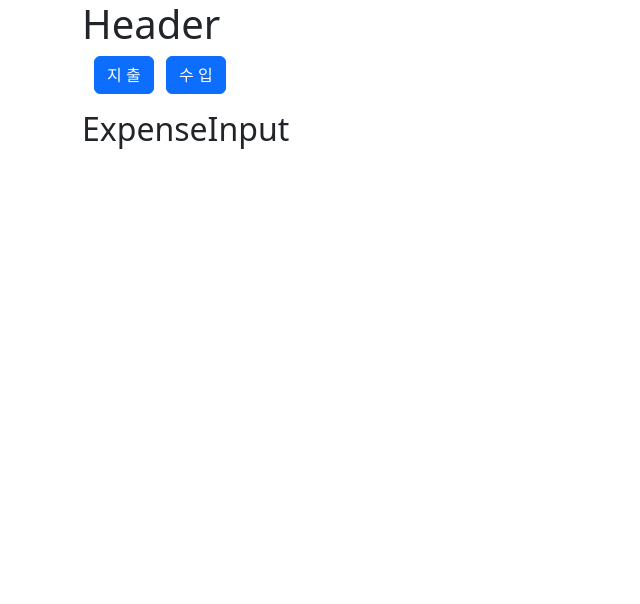
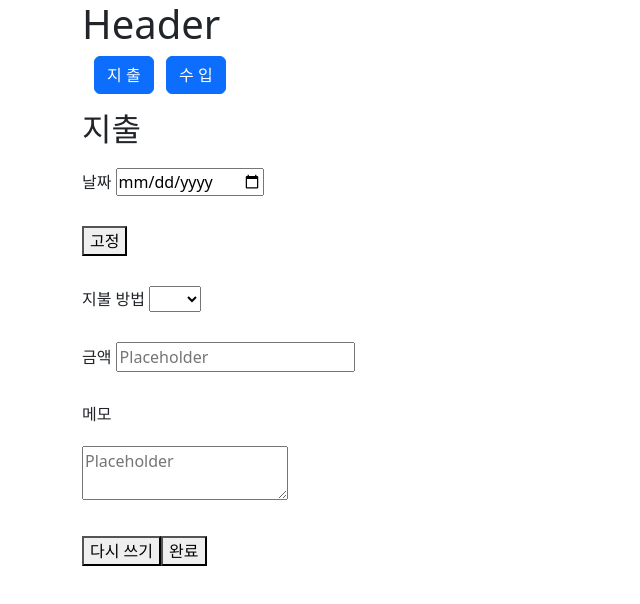
Before and after one commit to AnnyeongHae/MoneyBuddyClone, a Vue app: page /Input in a window 1280 px wide. Shown: the top 604 px of the page, without its empty margins (0-640 px from the left). Built offline with nearby package versions, Linux system fonts and the light colour scheme.

Commit message:
지현_1

```diff
--- a/src/pages/Input.vue
+++ b/src/pages/Input.vue
@@ -1,9 +1,54 @@
 <template>
+  <form>
     <div>
-        <h2>ExpenseInput</h2>
+      <h2>지출</h2>
     </div>
+
+    <div class="a">
+      <label for="date">날짜&nbsp;</label>
+      <input type="date" v-model="date" id="date" placeholder="Placeholder" />
+    </div>
+
+    <div class="fix-button">
+      <button @click="periodicExpense">고정</button>
+    </div>
+
+    <div class="c">
+      <label for="paymentMethod">지불 방법&nbsp;</label>
+      <select v-model="paymentMethod" id="paymentMethod">
+        <option value="" disabled>선택</option>
+        <option value="card">카드</option>
+        <option value="cash">현금</option>
+        <option value="bank">은행</option>
+      </select>
+    </div>
+
+    <div class="d">
+      <label for="amount">금액&nbsp;</label>
+      <input
+        type="number"
+        v-model="amount"
+        id="amount"
+        placeholder="Placeholder"
+      />
+    </div>
+
+    <div class="e">
+      <label for="memo">메모</label>
+      <br />
+      <textarea v-model="memo" id="memo" placeholder="Placeholder"></textarea>
+    </div>
+
+    <div id="app">
+      <button type="reset" @click="reset">다시 쓰기</button>
+      <button type="submit" @click="submit">완료</button>
+    </div>
+  </form>
 </template>
 
-<script setup></script>
-
-<style lang="scss" scoped></style>
+<style lang="scss" scoped>
+* {
+  margin-top: 10px;
+  margin-bottom: 10px;
+}
+</style>
```
